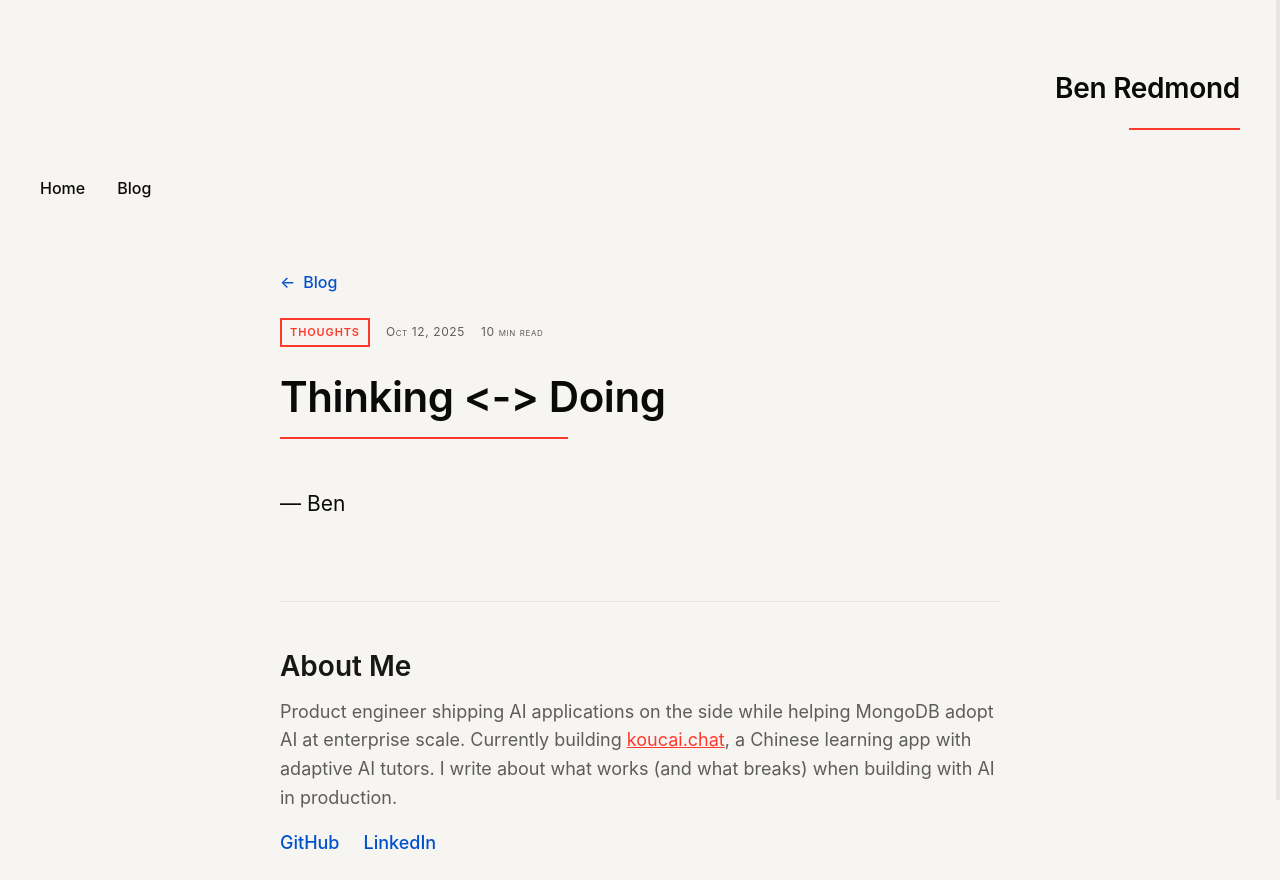
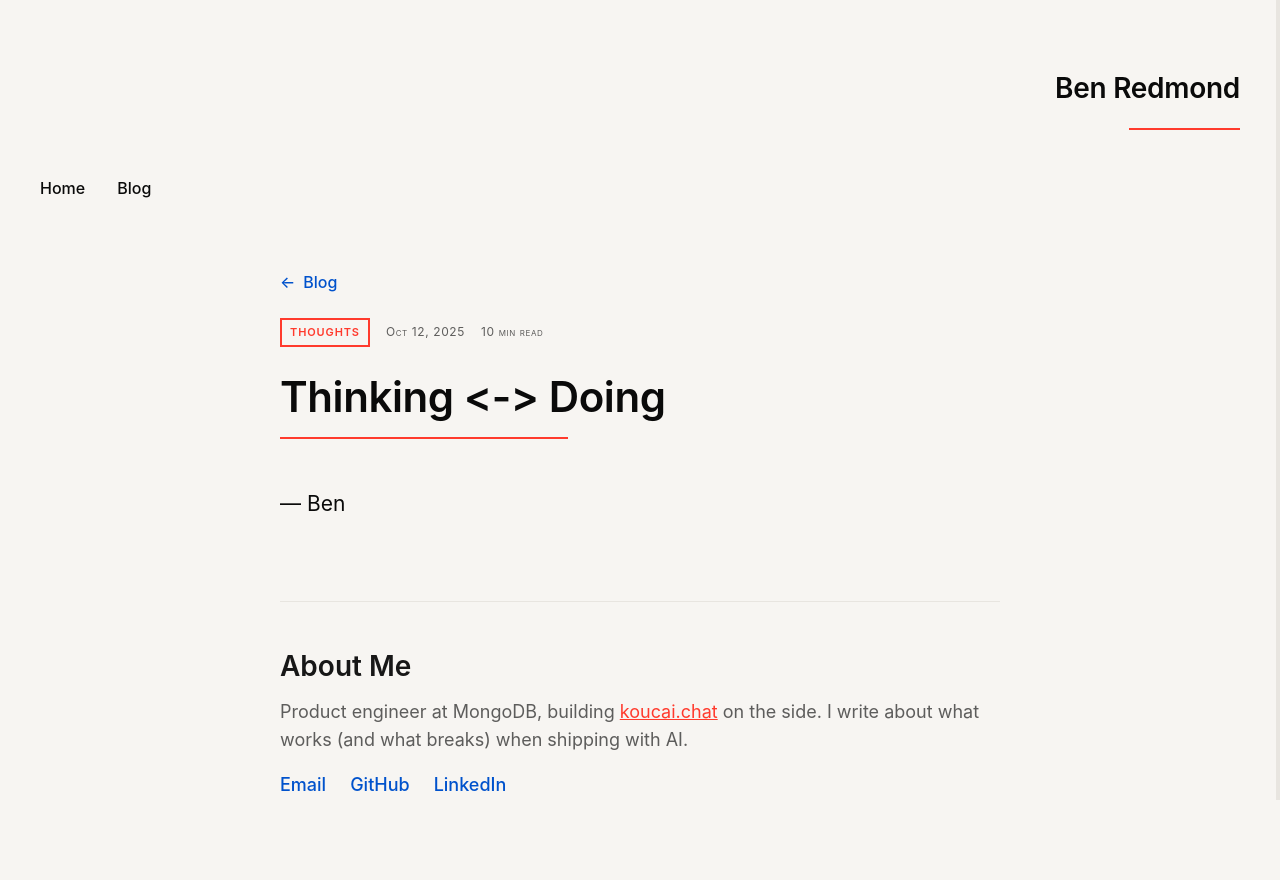
Before and after one commit to benredmond/personal-blog, a Next.js app: page /blog/thinking-doing in a window 1280 px wide. After the commit the page ends 822 px from the top, so only its background shows below. Built offline with nearby package versions, Linux system fonts and the light colour scheme; no server answers.

Commit message:
update footer

```diff
--- a/app/page.tsx
+++ b/app/page.tsx
@@ -56,6 +56,12 @@ export default function HomePage() {
             <h2 className={styles.sectionTitle}>Connect</h2>
             <div className={styles.socialLinks}>
               <a
+                href="mailto:benjamin.j.redmond@gmail.com"
+                className={styles.socialLink}
+              >
+                Email
+              </a>
+              <a
                 href="https://github.com/benredmond"
                 className={styles.socialLink}
                 target="_blank"
--- a/components/blog/AuthorBio.tsx
+++ b/components/blog/AuthorBio.tsx
@@ -9,8 +9,7 @@ export default function AuthorBio() {
     <div className={styles.authorBio}>
       <h3 className={styles.heading}>About Me</h3>
       <p className={styles.bio}>
-        Product engineer shipping AI applications on the side while helping MongoDB adopt AI at
-        enterprise scale. Currently building{' '}
+        Product engineer at MongoDB, building{' '}
         <a
           href="https://koucai.chat"
           className={styles.link}
@@ -18,11 +17,16 @@ export default function AuthorBio() {
           rel="noopener noreferrer"
         >
           koucai.chat
-        </a>
-        , a Chinese learning app with adaptive AI tutors. I write about what works (and what breaks)
-        when building with AI in production.
+        </a>{' '}
+        on the side. I write about what works (and what breaks) when shipping with AI.
       </p>
       <div className={styles.links}>
+        <a
+          href="mailto:benjamin.j.redmond@gmail.com"
+          className={styles.socialLink}
+        >
+          Email
+        </a>
         <a
           href="https://github.com/benredmond"
           className={styles.socialLink}
```
Also changed, not shown: .simone/03_ACTIVE_SPRINTS/S01_Personal_Blog_Transition/TX04_S01_Standalone_Deployment.md (renamed from .simone/03_ACTIVE_SPRINTS/S01_Personal_Blog_Transition/T04_S01_Standalone_Deployment.md), .simone/03_ACTIVE_SPRINTS/S01_Personal_Blog_Transition/TX07_S01_Blog_Test_Migration.md (renamed from .simone/03_ACTIVE_SPRINTS/S01_Personal_Blog_Transition/T07_S01_Blog_Test_Migration.md).
